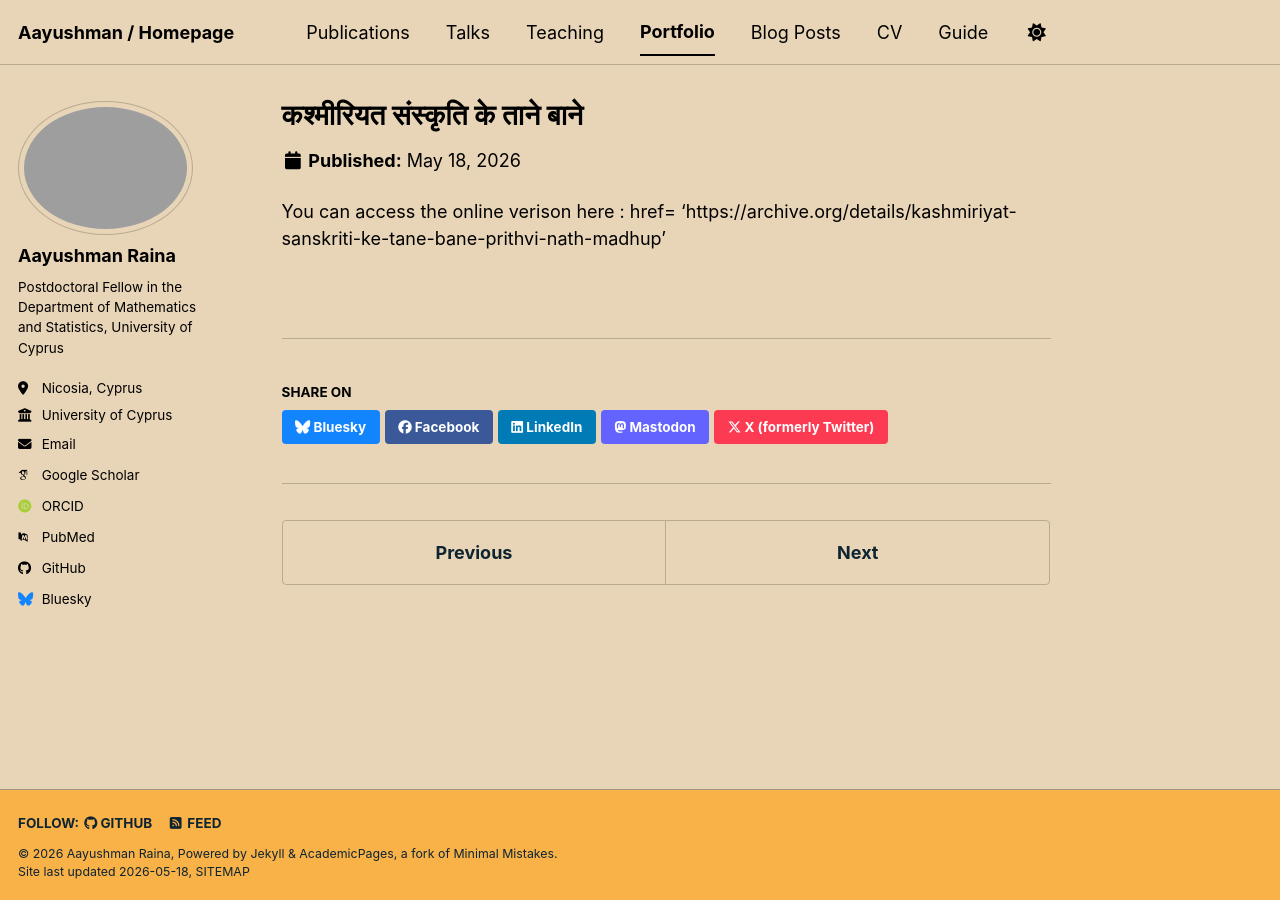
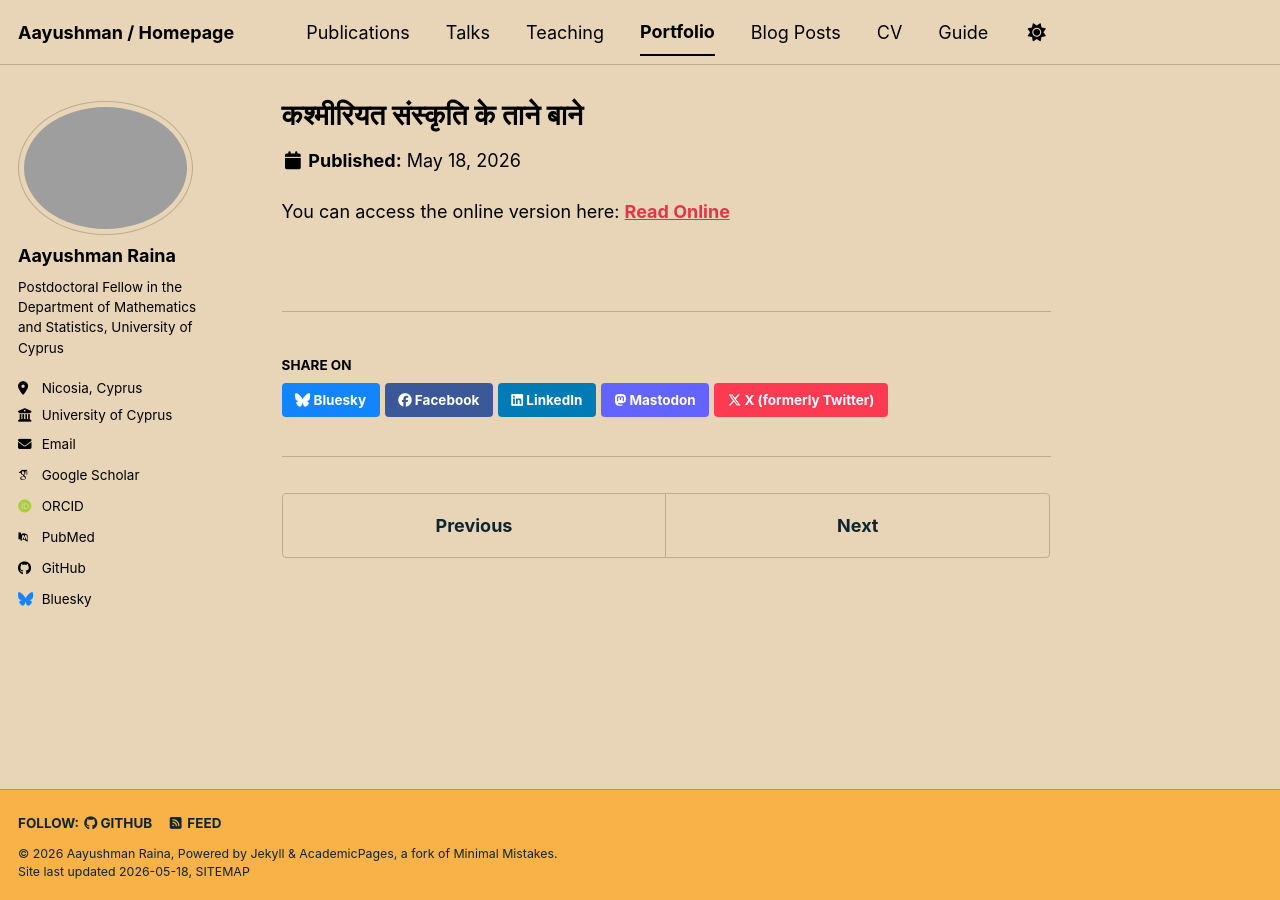
Before and after one commit to Aayushman5/Aayushman5.github.io, a Jekyll site: the page built from _portfolio/portfolio-1.md, in a window 1280 px wide. Built offline with Jekyll 4.4.1, drawn with Linux system fonts in a browser that asks for light colours; some web fonts are replaced; a script bundle is joined from its source files by our own code; library files that are not in the unit come from our copies.

Commit message:
Update portfolio-1.md

```diff
--- a/_portfolio/portfolio-1.md
+++ b/_portfolio/portfolio-1.md
@@ -3,5 +3,4 @@ title: "कश्मीरियत संस्कृति के ताने
 excerpt: "Short description of portfolio item number 1<br/><a href='https://archive.org/details/kashmiriyat-sanskriti-ke-tane-bane-prithvi-nath-madhup' target='_blank'><img src='/images/KSKTB.jpg'>"
 collection: portfolio
 ---
-
-You can access the online verison here : href= 'https://archive.org/details/kashmiriyat-sanskriti-ke-tane-bane-prithvi-nath-madhup'
+You can access the online version here: <a href="https://archive.org/details/kashmiriyat-sanskriti-ke-tane-bane-prithvi-nath-madhup" target="_blank"><strong>Read Online</strong></a>
```
